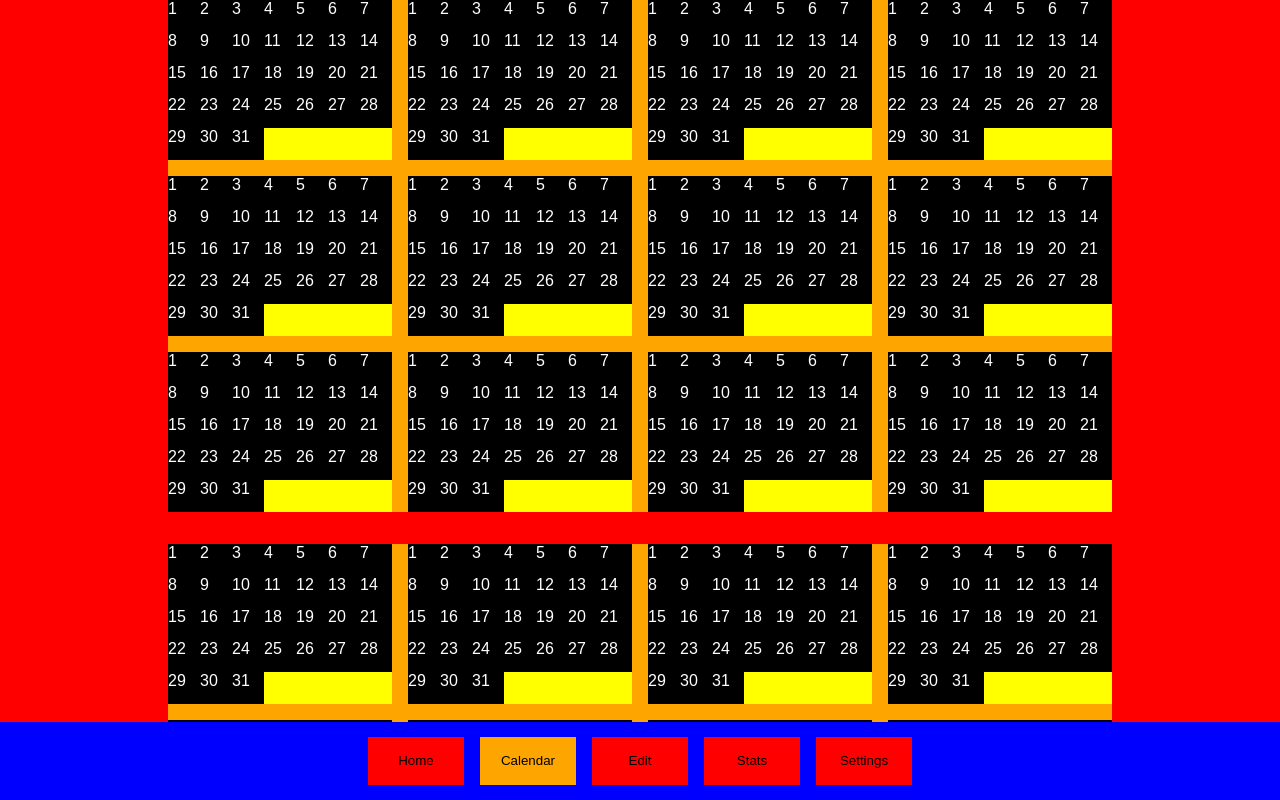
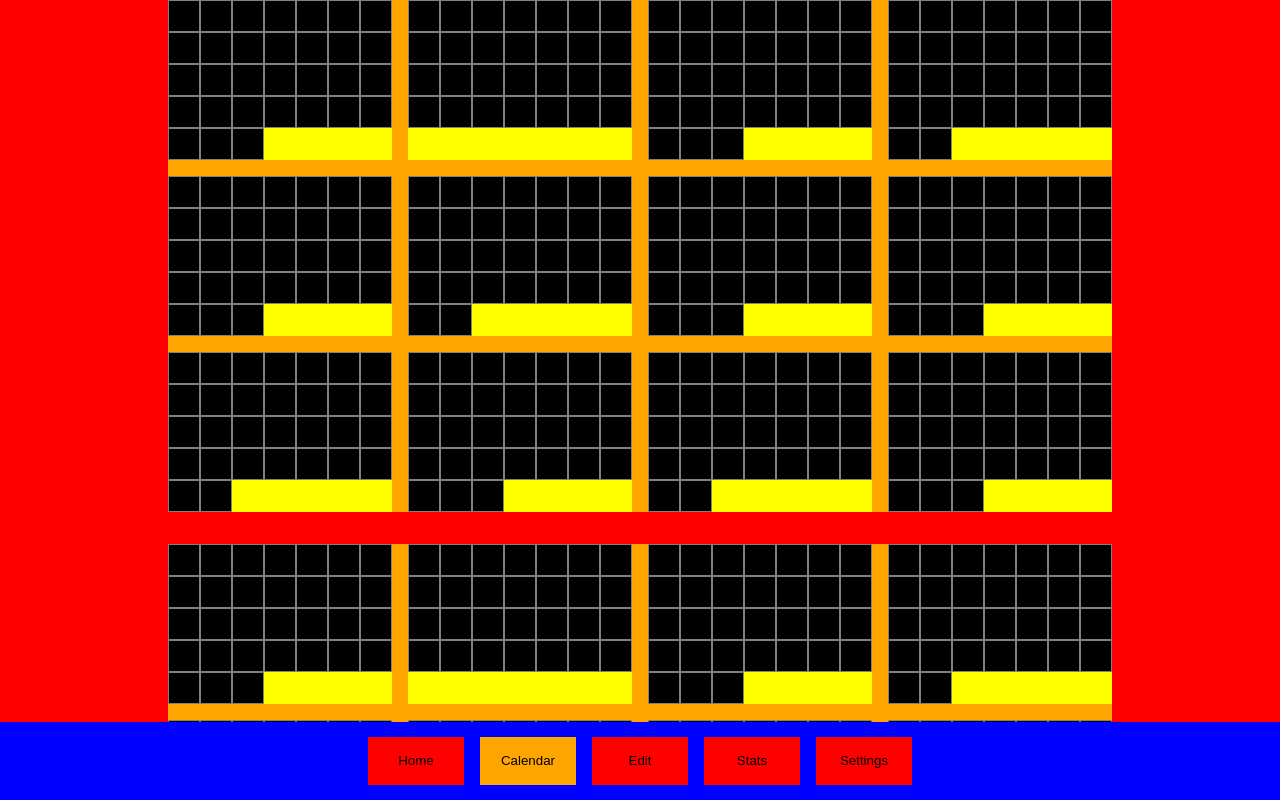
Before and after one commit to jktham/omni, a Next.js app: page / in a window 1280 px wide. Both pictures are taken after a click on the button "Calendar". Built offline with nearby package versions, Linux system fonts and the light colour scheme.

Commit message:
actual calendar dates

```diff
--- a/src/app/page.tsx
+++ b/src/app/page.tsx
@@ -7,10 +7,18 @@ import Stats from "@/components/stats";
 import Settings from "@/components/settings";
 import Navbar from "@/components/navbar";
 import styles from "@/styles/page.module.css";
-import { useState } from "react";
+import { useEffect, useState } from "react";
 
 export default function Page() {
-	const [page, setPage] = useState<string>("home");
+	const [page, setPage] = useState<string>("");
+
+	useEffect(() => {
+		setPage(localStorage.getItem("page") || "home");
+	}, []);
+
+	useEffect(() => {
+		localStorage.setItem("page", page);
+	}, [page]);
 
 	return (
 		<div className={styles.page}>
--- a/src/components/calendar.tsx
+++ b/src/components/calendar.tsx
@@ -1,19 +1,37 @@
 import styles from "@/styles/calendar.module.css";
 
-function range(start: number, end: number) {
-	return [...Array(end-start+1).keys()].map((a) => start+a);
+function dateToString(date: Date) {
+	return `${date.getFullYear()}-${("0" + (date.getMonth()+1)).slice(-2)}-${("0" + date.getDate()).slice(-2)}`;
 }
 
 export default function Calendar() {
+	let now = new Date();
+	let currentYear = now.getFullYear();
+
+	let days: string[] = [];
+	let date = new Date(currentYear-4, 0);
+	while (date.getFullYear() <= currentYear) {
+		days.push(dateToString(date));
+		date.setDate(date.getDate() + 1);
+	}
+
+	let cal: Map<string, Map<string, string[]>> = new Map();
+	for (let day of days) {
+		let y = day.split("-")[0];
+		let m = day.split("-")[1];
+		let d = day.split("-")[2];
+		cal.set(y, (cal.get(y) || new Map()).set(m, [...cal.get(y)?.get(m) || [], d]));
+	}
+
 	return (
 		<div className={styles.calendar}>
-			{range(2022, 2025).map((y) =>
-				<div className={styles.year} key={y*365}>
-					{range(1, 12).map((m) =>
-						<div className={styles.month} key={y*365+m*31}>
-							{range(1, 31).map((d) =>
-								<div className={styles.day} key={y*365+m*31+d}>
-									{`${d}`}
+			{Array.from(cal).map(([y, months]) =>
+				<div className={styles.year} key={`${y}`}>
+					{Array.from(months).map(([m, days]) =>
+						<div className={styles.month} key={`${y}-${m}`}>
+							{days.map((d) =>
+								<div className={styles.day} key={`${y}-${m}-${d}`} onClick={() => console.log(`${y}-${m}-${d}`)}>
+									{dateToString(now) == `${y}-${m}-${d}` ? `${d}` : ""}
 								</div>
 							)}
 						</div>
--- a/src/styles/calendar.module.css
+++ b/src/styles/calendar.module.css
@@ -20,12 +20,17 @@
 	display: flex;
 	flex-direction: row;
 	flex-wrap: wrap;
+	align-content: flex-start;
 	background-color: yellow;
 }
 
 .day {
 	width: 2rem;
 	height: 2rem;
+	border: 1px solid gray;
 	overflow: hidden;
+	display: flex;
+	align-items: center;
+	justify-content: center;
 	background-color: black;
 }
```
